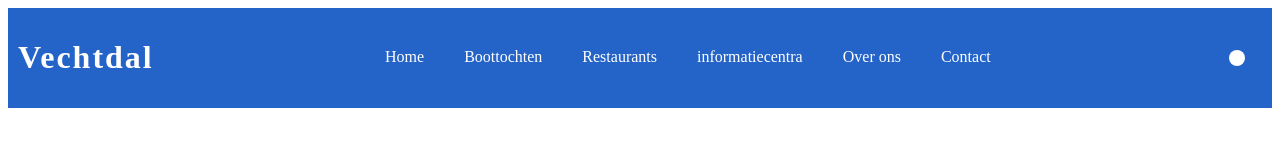
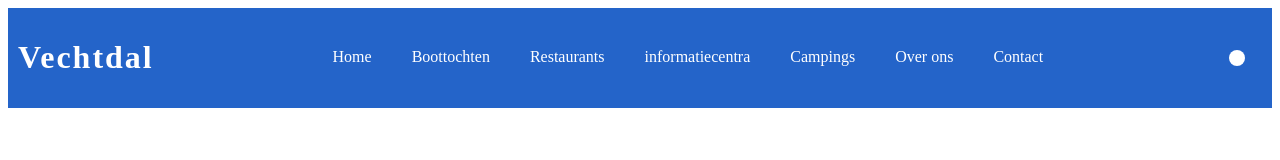
Before and after one commit to Dion2011q/Vechtdal, a plain HTML site: page header.html in a window 1280 px wide. Drawn offline with Linux system fonts and the light colour scheme.

Commit message:
Update header.html

```diff
--- a/header.html
+++ b/header.html
@@ -9,6 +9,7 @@
         <li><a href="boot-tochten.html"><p class="headertext">Boottochten</p></a></li>
         <li><a href="restaurants.html"><p class="headertext">Restaurants</p></a></li>
         <li><a href="informatiecentra.html"><p class="headertext">informatiecentra</p></a></li>
+        <li><a href="camping.html"><p class="headertext">Campings</p></a></li>
         <li><a href="over-ons.html"><p class="headertext">Over ons</p></a></li>
         <li><a href="contact.html"><p class="headertext">Contact</p></a></li>
       </ul>
```
